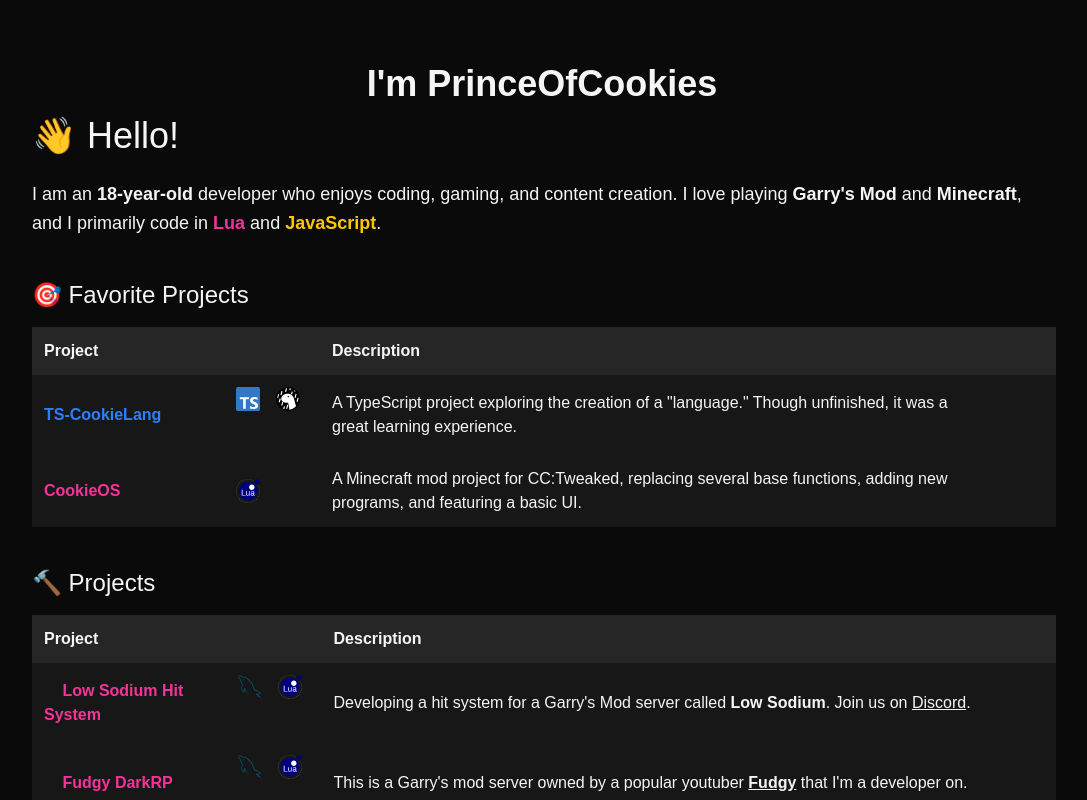
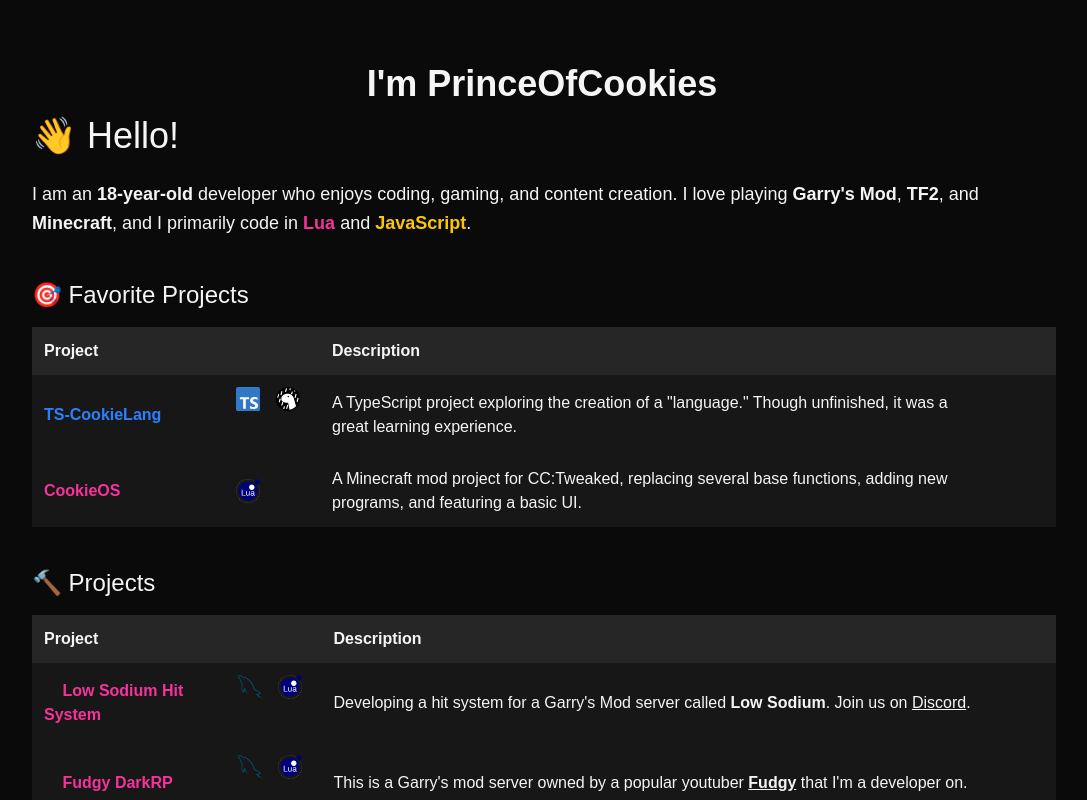
Before and after one commit to PrinceOfCookies/princeofcookies.com, a SvelteKit app: page / in a window 1280 px wide. Shown: the top 800 px of the page, without its empty margins (96-1183 px from the left). Built offline with nearby package versions, Linux system fonts and the light colour scheme; no server answers; some icons are missing.

Commit message:
I ALSO PLAY TF2

```diff
--- a/src/routes/+page.svelte
+++ b/src/routes/+page.svelte
@@ -47,7 +47,7 @@
     <h1 class="text-4xl mb-6">👋 Hello!</h1>
     <p class="text-lg leading-relaxed mb-10">
       I am an <strong>18-year-old</strong> developer who enjoys coding, gaming,
-      and content creation. I love playing <strong> Garry's Mod</strong> and
+      and content creation. I love playing <strong> Garry's Mod</strong>, <strong> TF2</strong>, and
       <strong> Minecraft</strong>, and I primarily code in
       <strong class="text-pink-500">Lua</strong> and
       <strong class="text-yellow-400"> JavaScript</strong>.
```
